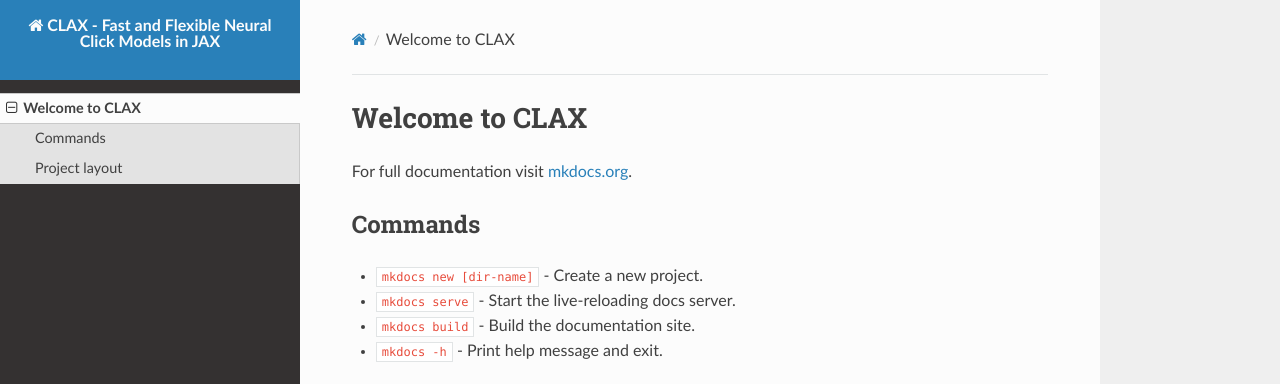
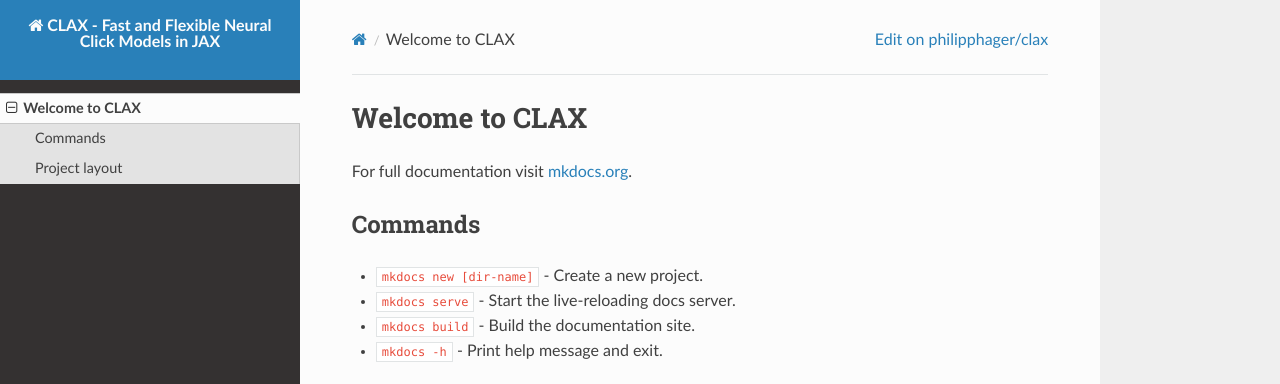
Before and after one commit to philipphager/clax, an MkDocs documentation site: the page built from docs/index.md, in a window 1280 px wide, cut to the strip 0-384 px from the top of the page. Built offline with MkDocs 1.6.1, drawn with Linux system fonts in a browser that asks for light colours; nearby versions of some CDN libraries.

Commit message:
Update mkdocs.yml

```diff
--- a/mkdocs.yml
+++ b/mkdocs.yml
@@ -1,4 +1,9 @@
 site_name: CLAX - Fast and Flexible Neural Click Models in JAX
+docs_dir: docs/
+
+repo_name: "philipphager/clax"
+repo_url: "https://github.com/philipphager/clax"
+
 
 plugins:
   - mkdocstrings
```
